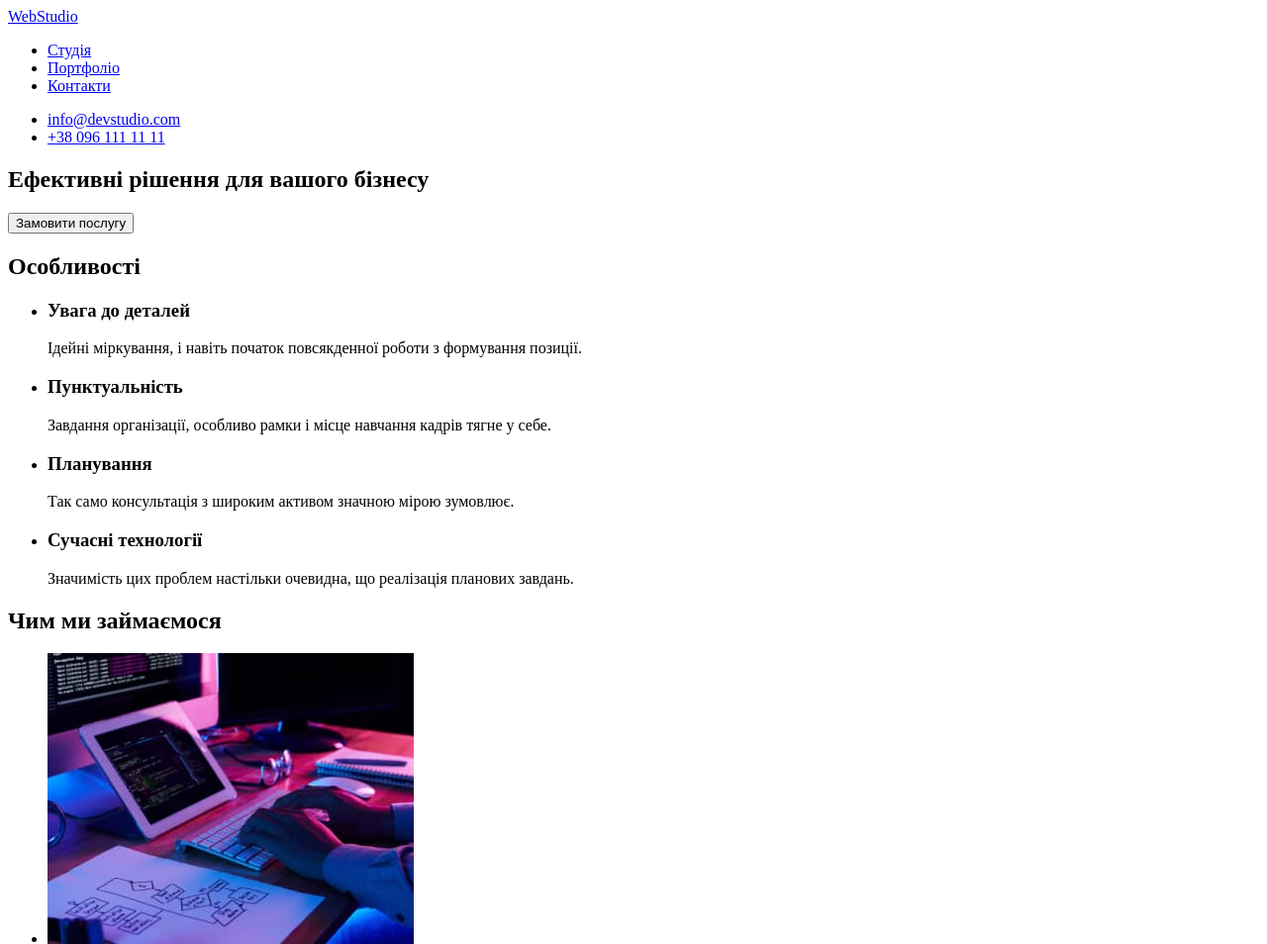
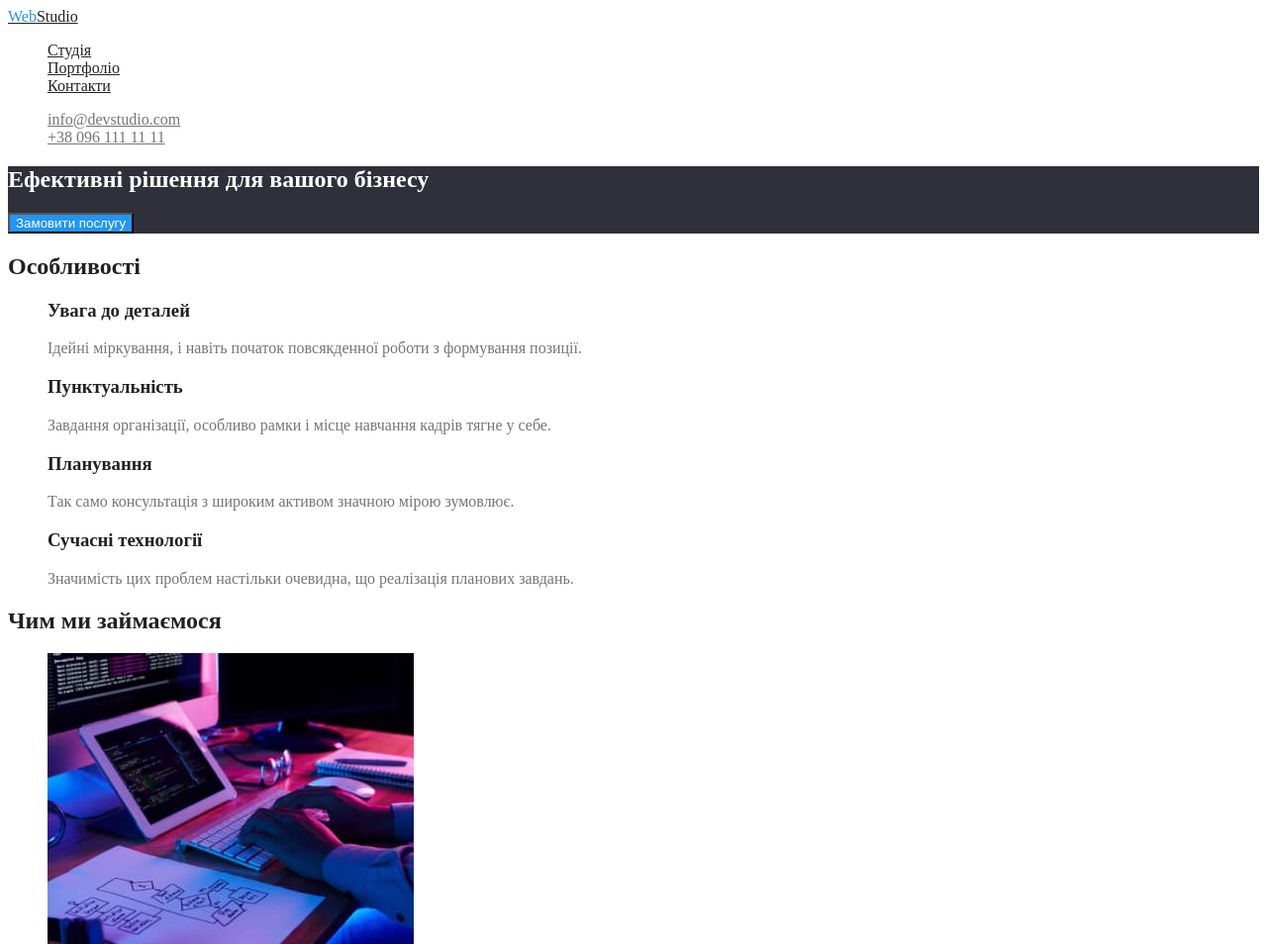
Before and after one commit to Oksana-24/goit-markup-hw-02, a plain HTML site: page index.html in a window 1280 px wide. Shown: the top 954 px of the page at 99% size. Drawn offline with Linux system fonts and the light colour scheme.

Commit message:
update index.html

```diff
--- a/index.html
+++ b/index.html
@@ -5,68 +5,69 @@
     <meta http-equiv="X-UA-Compatible" content="IE=edge">
     <meta name="viewport" content="width=device-width, initial-scale=1.0">
     <title>Студія</title>
+    <link rel="stylesheet" href="./css/styles.css">
 </head>
 <body>
      <!-- Хедер-->
-    <header>
+    <header class="header">
        <nav>
-       <a href="./index.html">WebStudio</a>
-        <ul>
+       <a class="logo" href="./index.html"><span class="logo-title">Web</span>Studio</a>
+        <ul class="main-nav list">
             <li>
-                <a href="./index.html">Студія</a>
+                <a class="link" href="./index.html">Студія</a>
             </li>
             <li>
-                <a href="#">Портфоліо</a>
+                <a class="link" href="./portfolio.html">Портфоліо</a>
             </li>
             <li>
-                <a href="#">Контакти</a>
+                <a class="link" href="#">Контакти</a>
             </li>
         </ul>
        </nav>
-        <ul>
+        <ul class="auth-nav list">
             <li>
-                <a href="mailto:info@devstudio.com">info@devstudio.com</a>
+                <a class="link" href="mailto:info@devstudio.com">info@devstudio.com</a>
             </li>
             <li>
-                <a href="tel:+380961111111">+38 096 111 11 11</a>
+                <a class="link" href="tel:+380961111111">+38 096 111 11 11</a>
             </li>
         </ul>
     </header>
     <!-- Унікальний контент -->
     <main>
         <!-- Шапка сторінки -->
-        <section>
-            <h1>Ефективні рішення для вашого бізнесу</h1>
-            <button type="button">Замовити послугу</button>
+        <section class="main-section">
+            <h1 class="title">Ефективні рішення для вашого бізнесу</h1>
+            <button class="main-button" type="button">Замовити послугу</button>
         </section>
 
         <!-- Секція без заголовку -->
-        <section>
+        <section class="features">
             <h2>Особливості</h2>
-            <ul>
+            <ul class="features-list list">
                 <li>
                     <h3>Увага до деталей</h3>
-                    <p>Ідейні міркування, і навіть початок повсякденної роботи з формування позиції.</p>
+                    <p class="features-text" >Ідейні міркування, і навіть початок повсякденної роботи з формування позиції.</p>
                 </li>
                 <li>
                     <h3>Пунктуальність</h3>
-                    <p>Завдання організації, особливо рамки і місце навчання кадрів тягне у себе.</p>
+                    <p class="features-text">Завдання організації, особливо рамки і місце навчання кадрів тягне у себе.</p>
                 </li>
                 <li>
                     <h3>Планування</h3>
-                    <p>Так само консультація з широким активом значною мірою зумовлює.</p>
+                    <p class="features-text">Так само консультація з широким активом значною мірою зумовлює.</p>
                 </li>
                 <li>
                     <h3>Сучасні технології</h3>
-                    <p>Значимість цих проблем настільки очевидна, що реалізація планових завдань.</p>
+                    <p class="features-text">Значимість цих проблем настільки очевидна, що реалізація планових завдань.</p>
                 </li>
             </ul>
         </section>
 
         <!-- Діяльність -->
-        <section>
+        <section class="activity">
             <h2>Чим ми займаємося</h2>
-            <ul>
+            <ul class="activity-list list">
                 <li><img src="./images/laptop-1.jpg" alt="Людина друкує на ноутбуці" width="370" ></li>
                 <li><img src="./images/laptop-2.jpg" alt="Людина тримає телефон" width="370"></li>
                 <li><img src="./images/laptop-3.jpg" alt="Людина підбирає кольорову гаму" width="370"></li>
@@ -75,44 +76,44 @@
         </section>
 
         <!-- Команда -->
-        <section>
+        <section class="team">
             <h2>Наша команда</h2>
-            <ul>
+            <ul class="list-team list">
                 <li>
                     <img src="./images/product-designer.jpg" alt="Ігор Дем'яненко" width="270">
                     <h3>Ігор Дем'яненко</h3>
-                    <p lang="en">Product Designer</p>
+                    <p class="position" lang="en">Product Designer</p>
                 </li>
                     <li><img src="./images/frontend-developer.jpg" alt="Ольга Рєпіна" width="270">
                     <h3>Ольга Рєпіна</h3>
-                    <p lang="en">Frontend Developer</p>
+                    <p class="position" lang="en">Frontend Developer</p>
                 </li>
                     <li><img src="./images/marketing.jpg" alt="Микола Тарасов" width="270">
                     <h3>Микола Тарасов</h3>
-                    <p lang="en">Marketing</p>
+                    <p class="position" lang="en">Marketing</p>
                 </li>
                 <li>
                     <img src="./images/ul-designer.jpg" alt="Михайло Єрмаков" width="270">
                     <h3>Михайло Єрмаков</h3>
-                    <p lang="en">UI Designer</p>
+                    <p class="position" lang="en">UI Designer</p>
                 </li>
             </ul>
         </section>
     </main>
     <!-- Футер -->
-    <footer>
-        <a href="./index.html">WebStudio</a>
+    <footer class="footer">
+        <a class="logo-footer" href="./index.html"><span class="logo-title">Web</span>Studio</a>
        <address>
-        <ul>
+        <ul class="footer-list list">
             <li>
-                <a href="https://goo.gl/maps/CPtrU1FHBa2aNyZL9" target="_blank" rel="noopener noreferrer nofollow">
+                <a class="adress-footer" href="https://goo.gl/maps/CPtrU1FHBa2aNyZL9" target="_blank" rel="noopener noreferrer nofollow">
                 м. Київ, пр-т Лесі Українки, 26</a>
             </li>
             <li>
-                <a href="mailto:info@example.com">info@example.com</a>
+                <a class="link-footer" href="mailto:info@example.com">info@example.com</a>
             </li>
             <li>
-                <a href="tel:+380991111111">+38 099 111 11 11</a>
+                <a class="link-footer" href="tel:+380991111111">+38 099 111 11 11</a>
             </li>
         </ul>
        </address>
```
